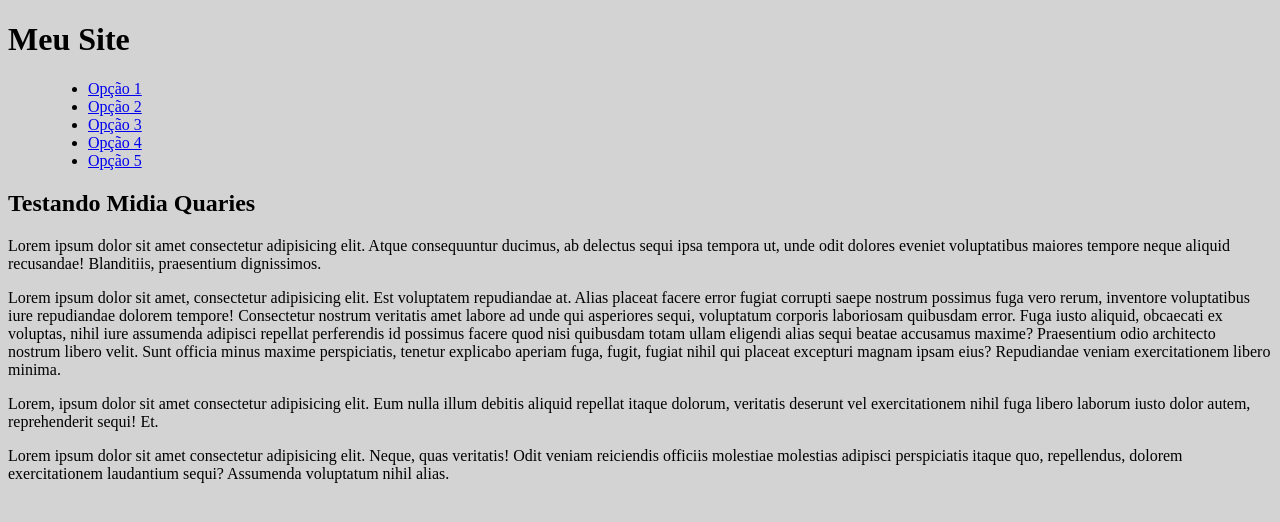
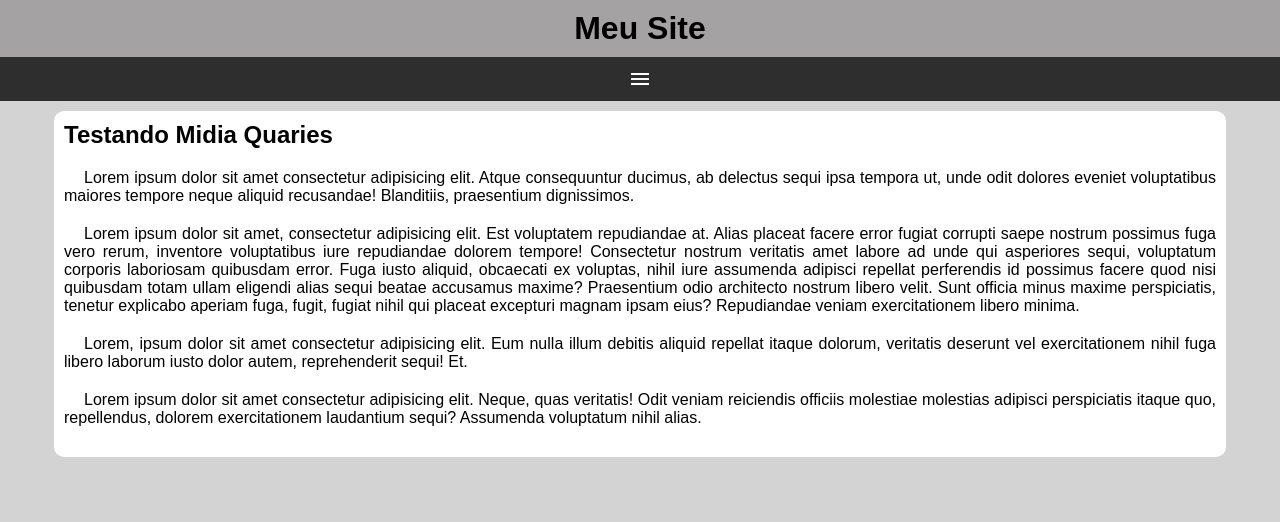
Before and after one commit to Felsilva04/html-css, a plain HTML site: page Exercicios/ex027/mq005/index.html in a window 1280 px wide. Drawn offline with Linux system fonts and the light colour scheme.

Commit message:
Exercício 27 005 de mídia quary

```diff
--- a/Exercicios/ex027/mq005/estilos/style.css
+++ b/Exercicios/ex027/mq005/estilos/style.css
@@ -1,5 +1,76 @@
 @charset "UTF-8";
+
+*{
+    margin: 0px;
+    padding: 0px;
+    font-family: Arial, Helvetica, sans-serif;
+}
 
 body, html {
     background-color: lightgrey;
 }
+
+header {
+    background-color: rgb(164, 162, 162);
+}
+
+header > h1 {
+    padding: 10px;
+    text-align: center;
+}
+
+span#burguer {
+    background-color: rgb(46, 46, 46);
+    display: block;
+    color: white;
+    text-align: center;
+    padding: 10px;
+    cursor: pointer;
+}
+
+span#burguer:hover {
+    background-color: white;
+    color: black;
+}
+
+menu {
+    display: none;
+}
+
+menu > ul {
+    list-style-type: none;
+}
+
+menu > ul > li > a {
+    display: block;
+    padding: 10px;
+    text-decoration: none;
+    background-color: rgb(79, 79, 79);
+    color: white;
+    text-align: center;
+    border-top: 2px solid gray;
+}
+
+menu > ul > li > a:hover {
+    background-color: gray;
+}
+
+main {
+    width: 90vw;
+    background-color: white;
+    margin: auto;
+    margin-top: 10px;
+    padding: 10px;
+    border-radius: 10px;
+}
+
+article > h2 {
+    padding-bottom: 20px;
+}
+
+article > p {
+    text-align: justify;
+    margin-bottom: 20px;
+    text-indent: 20px;
+
+}
--- a/Exercicios/ex027/mq005/index.html
+++ b/Exercicios/ex027/mq005/index.html
@@ -4,12 +4,14 @@
     <meta charset="UTF-8">
     <meta name="viewport" content="width=device-width, initial-scale=1.0">
     <title>Media Quary</title>
+    <link href="https://fonts.googleapis.com/icon?family=Material+Icons" rel="stylesheet">
     <link rel="stylesheet" href="estilos/style.css">
 </head>
 <body>
     <header>
         <h1>Meu Site</h1>
-        <menu>
+        <span id="burguer" class="material-icons" onclick="clickMenu()">menu</span>
+        <menu id="opcoes">
             <ul>
                 <li><a href="#">Opção 1</a></li>
                 <li><a href="#">Opção 2</a></li>
@@ -28,5 +30,14 @@
             <p>Lorem ipsum dolor sit amet consectetur adipisicing elit. Neque, quas veritatis! Odit veniam reiciendis officiis molestiae molestias adipisci perspiciatis itaque quo, repellendus, dolorem exercitationem laudantium sequi? Assumenda voluptatum nihil alias.</p>
         </article>
     </main>
+    <script>
+        function clickMenu() {
+            if (opcoes.style.display == 'block') {
+                opcoes.style.display = 'none'
+            } else {
+            opcoes.style.display = 'block'
+            }
+        }
+    </script>
 </body>
 </html>
```
